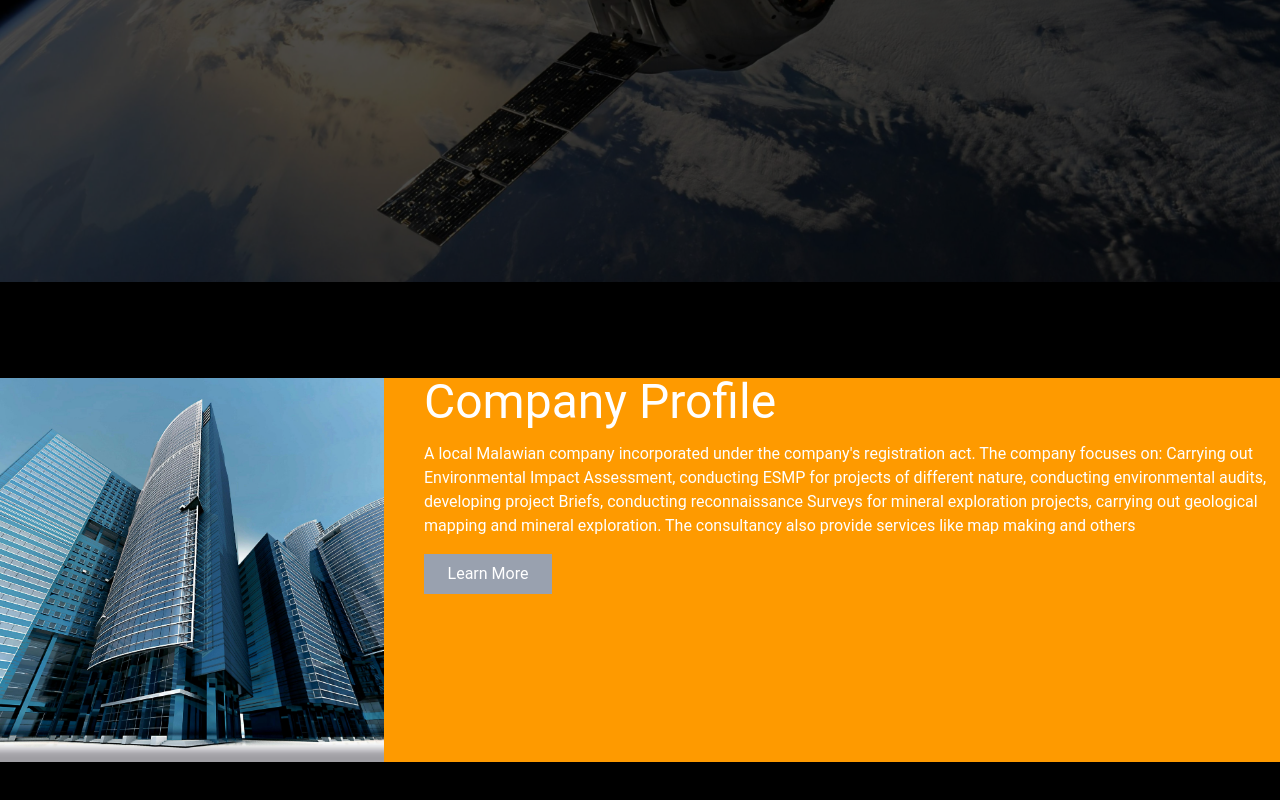
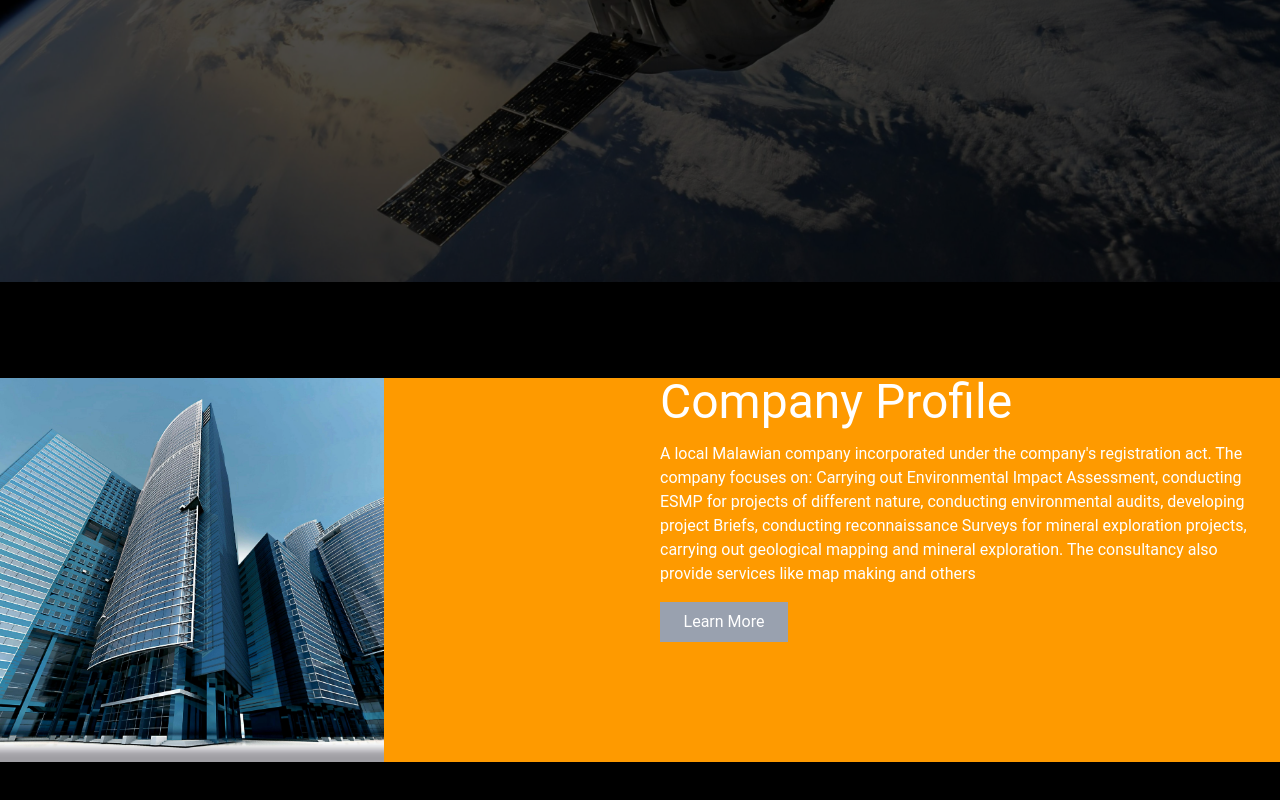
Before and after one commit to Kimberley-saka/zoe-geo, a React (Vite) app: page / in a window 1280 px wide. Shown: the part 518-1318 px from the top of the page. Built offline with nearby package versions, Linux system fonts and the light colour scheme.

Commit message:
added a few more styles

```diff
--- a/src/components/CompanyProfile.jsx
+++ b/src/components/CompanyProfile.jsx
@@ -2,15 +2,16 @@ import React from 'react'
 
 function CompanyProfile() {
   return (
-    <div className='flex flex-row gap-10 bg-amber-500'>
+    <div className='flex md:flex-row md:gap-10 bg-amber-500'>
+      <div className='hidden md:flex h-96 md:w-1/2'>
+      <img src="../imgs/profile.jpg" alt="image"/>
+      </div>
 
-      <img src="../imgs/profile.jpg" alt="image" className='h-96' />
-
-      <div className='flex flex-col text-left gap-y-4 md:w-2/3'>
+      <div className='flex flex-col text-left gap-y-4 mx-4 md:w-1/2 '>
 
       <h1 className='text-2xl text-extra-bold md:text-5xl text-bold '>Company Profile</h1>
       <p>A local Malawian company incorporated under the
-        company's registration act. The company focuses on:
+        company&apos;s registration act. The company focuses on:
         Carrying out Environmental Impact Assessment, conducting
         ESMP for projects of different nature, conducting
         environmental audits, developing project Briefs, conducting
--- a/src/components/Hero.jsx
+++ b/src/components/Hero.jsx
@@ -3,7 +3,7 @@ import React from 'react'
 function Hero() {
   return (
     <div className='flex justify-left items-center h-2/3
-     text-white md:text-5xl md:max-w-1/2 font-bold mt-10 text-left'>
+     text-white text-3xl md:text-5xl md:max-w-1/2 font-bold mt-10 text-left'>
       <h1>
       ZOE GEO-INFORMATICS CONSULTANCY</h1>
     </div>
--- a/src/pages/Landing.jsx
+++ b/src/pages/Landing.jsx
@@ -15,7 +15,7 @@ function landing() {
 
     </section>
 
-    <section id=" profile" className=" py-24 bg-black text-white">
+    <section id=" profile" className="py-24 bg-black text-white">
       <CompanyProfile/>
     </section>
 
```
